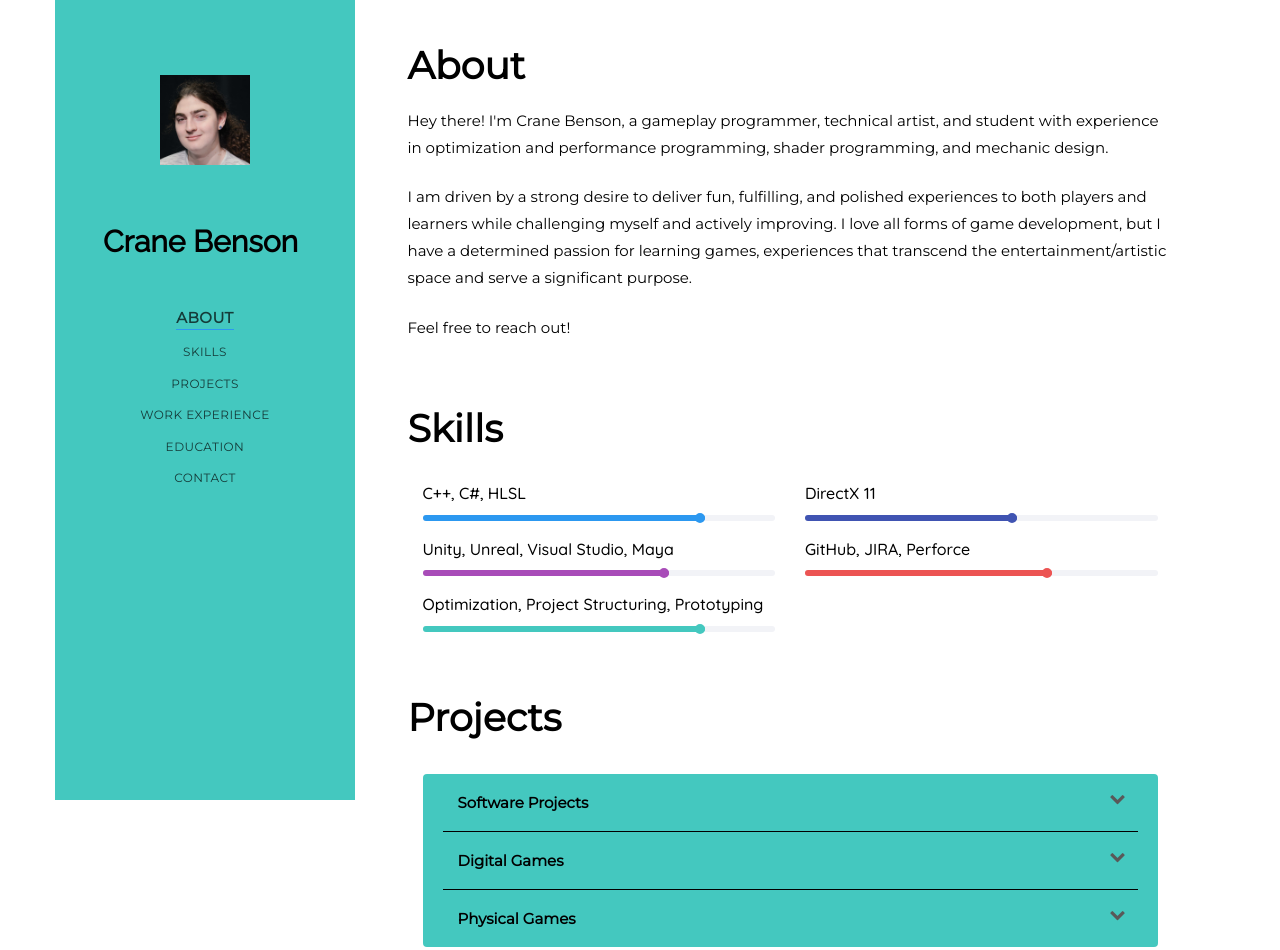
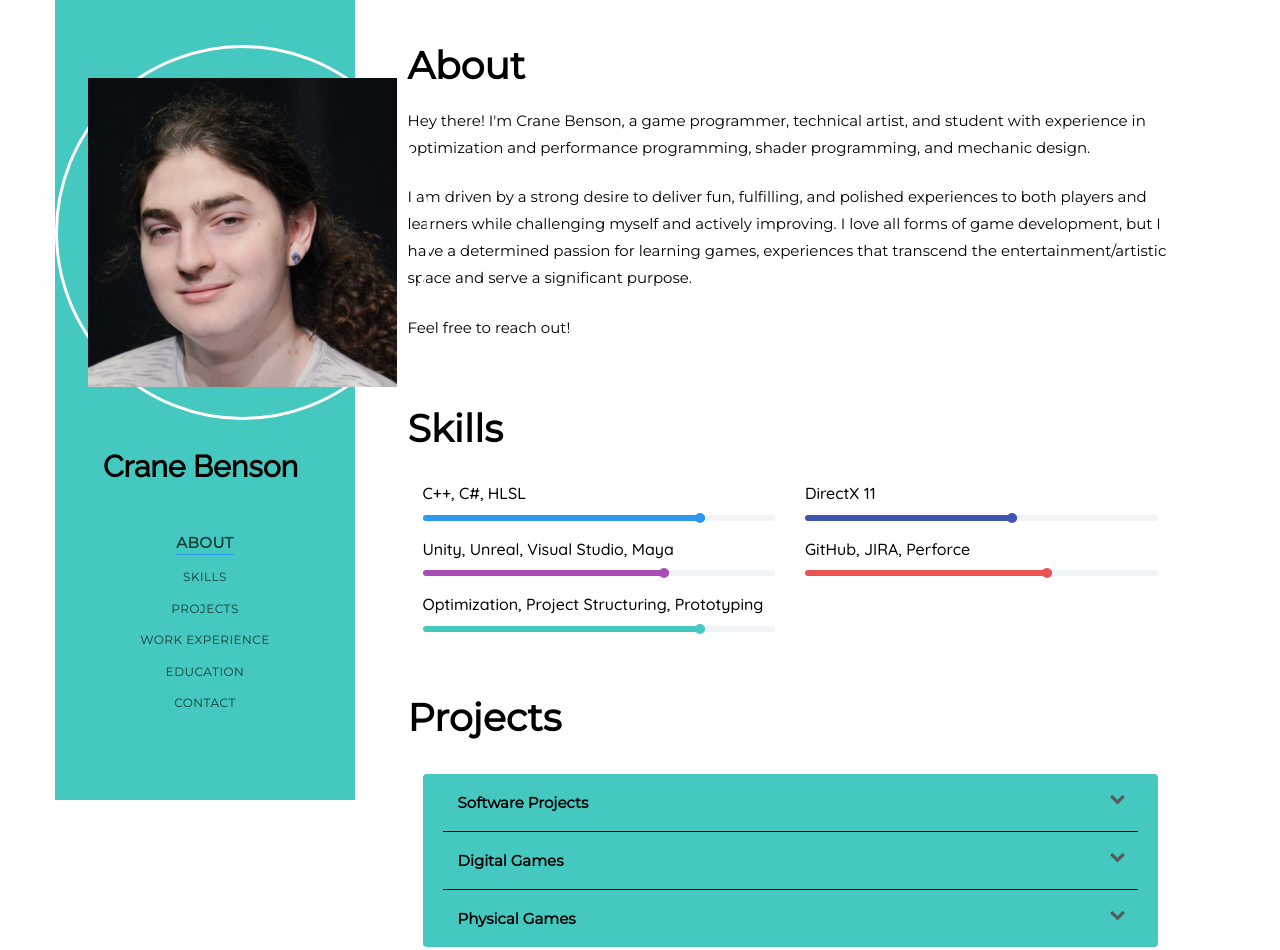
Before and after one commit to CJBenson/CJBenson.github.io, a plain HTML site: page index.html in a window 1280 px wide. Shown: the top 950 px of the page. Drawn offline with Linux system fonts and the light colour scheme; no server answers; a web font is replaced by a local one.

Commit message:
Headshot size changed

```diff
--- a/css/style.css
+++ b/css/style.css
@@ -168,15 +168,15 @@ figure figcaption {
 	height: auto;
 }
 #colorlib-aside .author-img {
-	width: 150px;
-	height: 150px;
+	width: 375px;
+	height: 375px;
 	margin: 0 auto;
 	margin-bottom: 30px;
 	-webkit-border-radius: 50%;
 	-moz-border-radius: 50%;
 	-ms-border-radius: 50%;
 	border-radius: 50%;
-	/* border: 3px solid white; */
+	border: 3px solid white;
 }
 
 #colorlib-aside .author-img img{
--- a/data.js
+++ b/data.js
@@ -1,5 +1,5 @@
 export const bio = [
-  "Hey there! I'm Crane Benson, a gameplay programmer, technical artist, and student with experience in optimization and performance programming, shader programming, and mechanic design.",
+  "Hey there! I'm Crane Benson, a game programmer, technical artist, and student with experience in optimization and performance programming, shader programming, and mechanic design.",
   "I am driven by a strong desire to deliver fun, fulfilling, and polished experiences to both players and learners while challenging myself and actively improving. I love all forms of game development, but I have a determined passion for learning games, experiences that transcend the entertainment/artistic space and serve a significant purpose.",
   "Feel free to reach out!",
 ];
```
